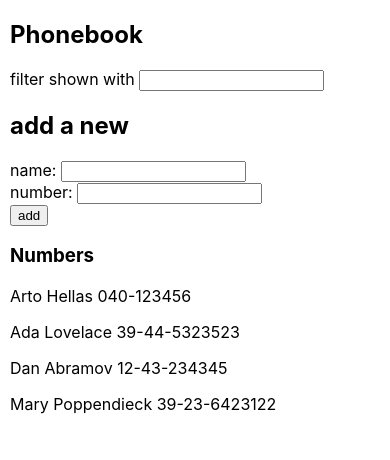
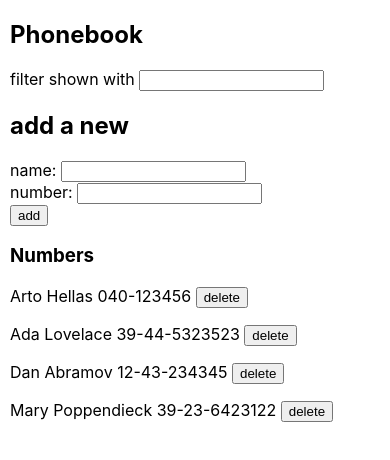
Before and after one commit to indrajeet007/fullstackopen2019_submissions, a React (Create React App) app in the folder part2/phonebook/: page / in a window 390 px wide. Shown: the top 460 px of the page. Built offline with nearby package versions, Linux system fonts and the light colour scheme; data requests are answered from the project's data file; the HTML template or start-up script is replaced by a standard one.

Commit message:
added changes to accomodate delete button and necessary plugins, submission work for 2.17 Phonebook step9

```diff
--- a/part2/phonebook/src/App.js
+++ b/part2/phonebook/src/App.js
@@ -6,7 +6,6 @@ import personService from './services/persons'
 
 const App = () => {
   const [ persons, setPersons ] = useState([])
-
   const [ showAll, setShowAll ] = useState(true)
   const [ filteredNameInput, setFilteredNameInput ]  = useState('')
 
@@ -20,7 +19,7 @@ const App = () => {
 
   const _pushToArr = (value) => {
     personService
-      .create(value)
+      .createPerson(value)
       .then(returnedPerson => {
         setPersons(persons.concat(returnedPerson))
       })
@@ -51,7 +50,10 @@ const App = () => {
       setShowAll(true)
     }
   }
-  // console.log('showAll after _filterAsInput call ends: ', showAll)
+
+  const _refreshAfterDelete = newList => {
+    setPersons(newList)
+  }
 
   return (
     <div style={{ 'marginLeft':'10px' }}>
@@ -61,7 +63,7 @@ const App = () => {
       <PersonForm persons={persons} handleClick={_pushToArr}/>
       <h3>Numbers</h3>
       {
-        showAll ? (<Persons persons={persons}/>) : ( <Persons persons={filteredNameInput}/>)
+        showAll ? (<Persons persons={persons} handleRefresh={_refreshAfterDelete}/>) : ( <Persons persons={filteredNameInput} handleRefresh={_refreshAfterDelete}/>)
       }
     </div>
   )
--- a/part2/phonebook/src/components/Person.js
+++ b/part2/phonebook/src/components/Person.js
@@ -1,10 +1,12 @@
 import React from 'react'
 
-const Person = ({ person }) => {
+const Person = ({ person, handlePersonDelete }) => {
+
+    const Button = ({ onClick, text }) => <button onClick={onClick}>{text}</button>
 
     return (
         <p>
-            {person.name} {person.number}
+            {person.name} {person.number} <Button onClick={handlePersonDelete} text='delete'/>
         </p>
     )
 }
--- a/part2/phonebook/src/components/Persons.js
+++ b/part2/phonebook/src/components/Persons.js
@@ -1,12 +1,27 @@
 import React from 'react'
 import Person from './Person'
+import personService from '../services/persons'
 
-const Persons = (props) => {
-    const personRow = () => {
-        return props.persons.map(person => <Person key={person.name} person={person}/>)
+const Persons = ({ persons, handleRefresh }) => {
+    const handlePersonDelete = id => {
+        const person = persons.find(person => person.id === id)
+        let message = `Delete ${person.name} ?`
+        const result = window.confirm(message)
+
+        if(result) {
+            personService.deletePerson(id)
+        }
+        else {
+            return 0
+        }
+
+        const newList = persons.filter(person => person.id !== id)
+        handleRefresh(newList)
     }
 
-    // const rows = () => filterByName.map(person => <Persons key={person.name} person={person}/>)
+    const personRow = () => {
+        return persons.map(person => <Person key={person.name} person={person} handlePersonDelete={() => handlePersonDelete(person.id)}/>)
+    }
 
     return (
         <div>
--- a/part2/phonebook/src/services/persons.js
+++ b/part2/phonebook/src/services/persons.js
@@ -6,14 +6,14 @@ const getAll = () => {
     return request.then(response => response.data)
 }
 
-const create = newObject => {
+const createPerson = newObject => {
     const request = axios.post(baseUrl, newObject)
     return request.then(response => response.data)
 }
 
-const update = (id, newObject) => {
-    // const request = axios.put(`${baseUrl}/${id}`, newObject)
-    // return request.then(response => response.data)
+const deletePerson = (id) => {
+    const request = axios.delete(`${baseUrl}/${id}`)
+    return request.then(response => response.data)
 }
 
-export default { getAll, create, update }
+export default { getAll, createPerson, deletePerson }
```
